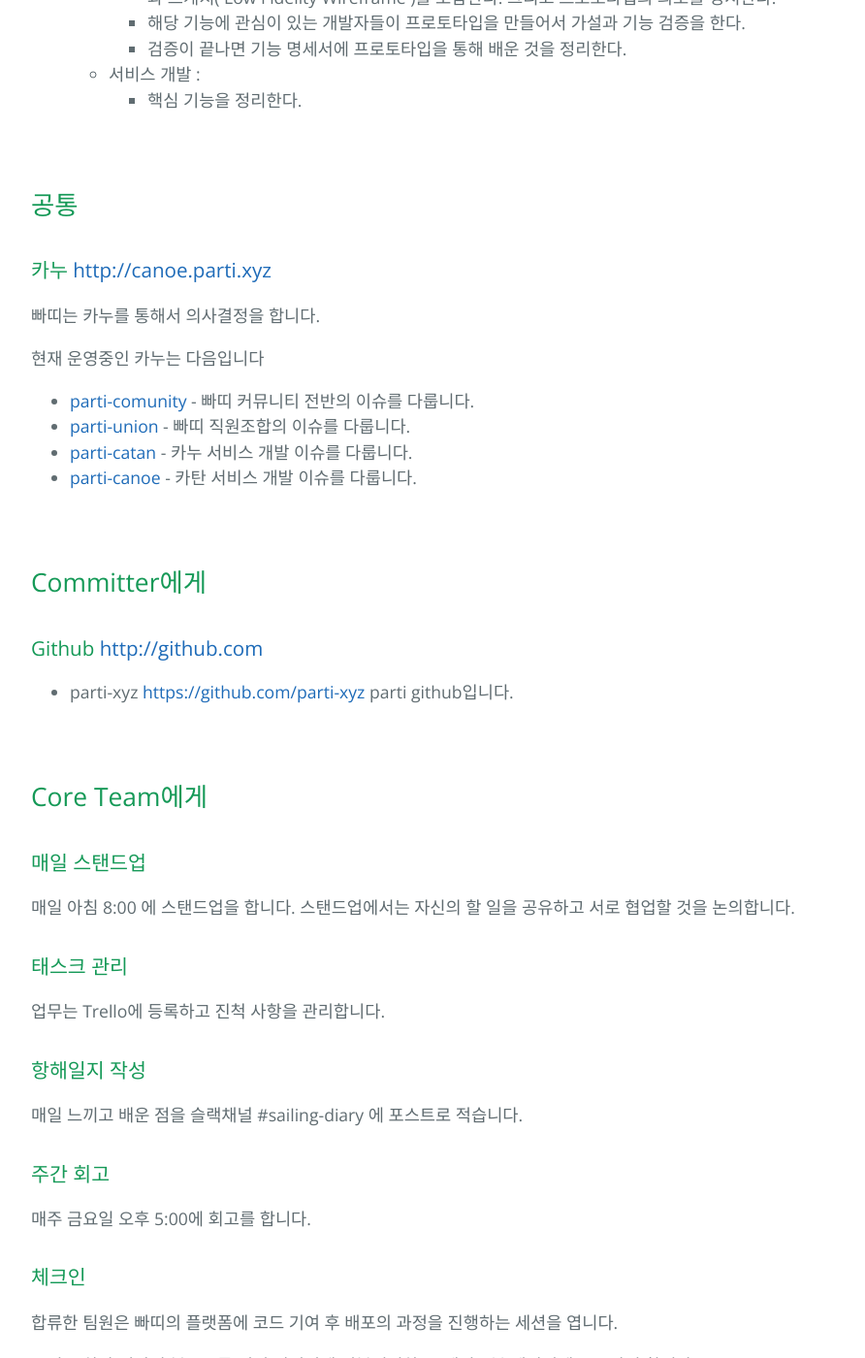
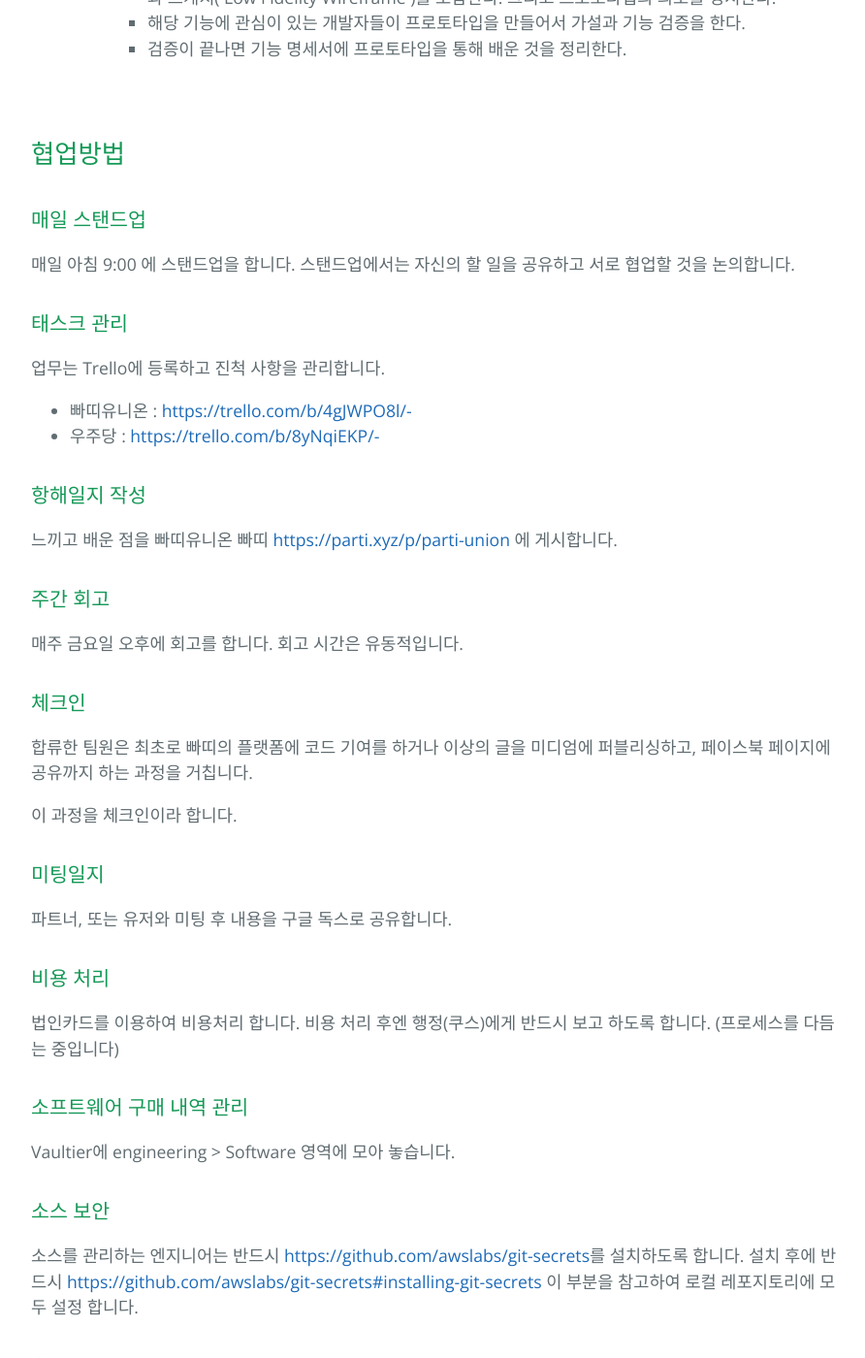
Before and after one commit to parti-coop/parti-group, a Jekyll site: the page built from docs/process.md, in a window 1280 px wide and 1400 px high, scrolled down 747 px. Shown: the whole window at 97% size, without its empty margins (192-1084 px from the left). Built offline with Jekyll 4.4.1, drawn with Linux system fonts in a browser that asks for light colours; our own code applies the rules of GitHub Pages for plain Markdown files; some of the changed text lies outside the part shown.

Commit message:
프로세스 정리합니다

```diff
--- a/docs/process.md
+++ b/docs/process.md
@@ -8,78 +8,44 @@
 
 &nbsp;
 
-## Process
+## 프로세스
 
-* 협업방식 : 매일 스탠드업, 태스크 관리, 주간 회고, 워크숍, 체크인, 글쓰기, 미팅일지
+* 협업방식 : 매일 스탠드업, 태스크 관리, 주간 회고, 워크숍, 체크인
 * 작업방식 :
   * 전략안 : 서비스의 먼 목표를 명시한 전략안 문서를 계속해서 업그레이드한다.
   * 프로토타입 :
     * 누구나 아이디어를 원페이지 기능 명세서로 만들어서 멤버들에게 제안한다. 명세서에는 기능 목록과 스케치( Low Fidelity Wireframe )를 포함한다. 그리고 프로토타입의 의도를 명시한다.
     * 해당 기능에 관심이 있는 개발자들이 프로토타입을 만들어서 가설과 기능 검증을 한다.
     * 검증이 끝나면 기능 명세서에 프로토타입을 통해 배운 것을 정리한다.
-  * 서비스 개발 :
-    * 핵심 기능을 정리한다.
 
 &nbsp;
 
-
-## 공통
-
-### 카누 <http://canoe.parti.xyz>
-
-빠띠는 카누를 통해서 의사결정을 합니다.
-
-현재 운영중인 카누는 다음입니다
-
-* [parti-comunity](http://canoe.parti.xyz/parti-community) - 빠띠 커뮤니티 전반의 이슈를 다룹니다.
-* [parti-union](http://canoe.parti.xyz/parti-union) - 빠띠 직원조합의 이슈를 다룹니다.
-* [parti-catan](http://canoe.parti.xyz/parti-catan) - 카누 서비스 개발 이슈를 다룹니다.
-* [parti-canoe](http://canoe.parti.xyz/parti-canoe) - 카탄 서비스 개발 이슈를 다룹니다.
-
-&nbsp;
-
-## Committer에게
-
-### Github <http://github.com>
-
-- parti-xyz <https://github.com/parti-xyz> parti github입니다.
-
-&nbsp;
-
-## Core Team에게
+## 협업방법
 
 ### 매일 스탠드업
 
-매일 아침 8:00 에 스탠드업을 합니다. 스탠드업에서는 자신의 할 일을 공유하고 서로 협업할 것을 논의합니다.
-
+매일 아침 9:00 에 스탠드업을 합니다. 스탠드업에서는 자신의 할 일을 공유하고 서로 협업할 것을 논의합니다.
 
 ### 태스크 관리
 
 업무는 Trello에 등록하고 진척 사항을 관리합니다.
 
+- 빠띠유니온 : <https://trello.com/b/4gJWPO8l/->
+- 우주당 : <https://trello.com/b/8yNqiEKP/->
+
 ### 항해일지 작성
 
-매일 느끼고 배운 점을 슬랙채널 #sailing-diary 에 포스트로 적습니다.
+느끼고 배운 점을 빠띠유니온 빠띠 <https://parti.xyz/p/parti-union> 에 게시합니다.
 
 ### 주간 회고
 
-매주 금요일 오후 5:00에 회고를 합니다.
+매주 금요일 오후에 회고를 합니다. 회고 시간은 유동적입니다.
 
 ### 체크인
 
-합류한 팀원은 빠띠의 플랫폼에 코드 기여 후 배포의 과정을 진행하는 세션을 엽니다.
-
-그리고 하나 이상의 블로그를 써서 미디엄에 퍼블리싱하고, 페이스북 페이지에 공유까지 합니다.
+합류한 팀원은 최초로 빠띠의 플랫폼에 코드 기여를 하거나 이상의 글을 미디엄에 퍼블리싱하고, 페이스북 페이지에 공유까지 하는 과정을 거칩니다.
 
 이 과정을 체크인이라 합니다.
-
-### 글쓰기 : 미디엄 <https://medium.com/parti-xyz-developers>
-
-빠띠의 멤버가 되면 미디엄에 퍼블리싱할 수 있습니다.
-
-현재는 2주에 하나의 글을 의무적으로 등록하는 실험을 진행 중입니다.
-
-글은 등록 후에 반드시 피어 리뷰를 받아야 합니다.
 
 ### 미팅일지
 
@@ -87,75 +53,71 @@
 
 ### 비용 처리
 
-법인카드를 이용하여 비용처리 합니다. 비용 처리 후엔 행정(시스)에게 반드시 보고 하도록 합니다. 단, 3만원 이상의 비용을 집행할 경우 행정(시스)에게 사전 허가를 득한 후 처리합니다. 허가와 보고는 모두 슬랙을 이용합니다. 법인카드 정보는 Vaultier(아래 도구 참조)에 관리되고 있습니다.
+법인카드를 이용하여 비용처리 합니다. 비용 처리 후엔 행정(쿠스)에게 반드시 보고 하도록 합니다. (프로세스를 다듬는 중입니다)
 
 ### 소프트웨어 구매 내역 관리
- 아래 설명된 도구 Vaultier에 engineering > Software 영역에 모아 놓습니다.
+
+Vaultier에 engineering > Software 영역에 모아 놓습니다.
 
 ### 소스 보안
  소스를 관리하는 엔지니어는 반드시 <https://github.com/awslabs/git-secrets>를 설치하도록 합니다.
  설치 후에 반드시 <https://github.com/awslabs/git-secrets#installing-git-secrets> 이 부분을 참고하여 로컬 레포지토리에 모두 설정 합니다.
 
-### 도구
+## 협업도구
 
-#### Slack <https://slack.com>
+### 빠띠유니온 빠띠 <https://parti.xyz/p/parti-union>
+
+빠띠를 의견 교환과 의사결정에 사용합니다.
+
+### Slack <https://slack.com>
 
 메신저. 휘발성이 강하므로 오래 남겨야 할 이야기보다는 주로 그때그때 필요한 대화가 오갑니다.
 
-#### Slack - Screenhero <https://screenhero.com>
+### Slack - Screenhero <https://screenhero.com>
 
 실시간 공동 작업 툴. parti 멤버이거나 초대 받으면 사용 가능합니다. <https://parti-xyz.slack.com/screenhero/setup> 여기서 다운로드 받아서 설치하시면 됩니다.
 
-#### Google Apps
+### Google Apps
 
-##### Google Groups - all all@parti.xyz
+#### Google Groups - all all@parti.xyz
 
 구글 parti 멤버가 되면 자동으로 가입이 됩니다.
 all@parti.xyz으로 발송된 메일은 모든 멤버가 자동으로 수신하게 됩니다. 그리고 자동으로 여기에 아카이브 됩니다.
 영속적으로 저장할 필요가 있는 정보나 심도 깊은 주제의 대화를 주로 나누게 됩니다.
 
-##### Google Groups - account account@parti.xyz
+#### Google Groups - account account@parti.xyz
 
 account@parti.xyz 메일 주소는 빠띠를 대표하는 메일 주소 역할을 합니다. 외부 서비스에 가입할 때 사용됩니다.
 구글 parti 멤버가 되면 @dalikim의 가이드를 받아 가입해야 합니다.
 
-##### Google Drive - parti <https://goo.gl/M5XdQo>
+#### Google Drive - parti <https://goo.gl/M5XdQo>
 
 공용 문서함. 구글 parti 멤버가 되면 자동 공유 됩니다. 주로 내부 공개 문서가 저장됩니다.
 
-##### Google Hangout <https://hangouts.google.com>
+### Trello <https://trello.com>
 
-원격 회의 도구.
+태스크 관리 도구입니다.
 
-parti에서는 하나 혹은 그 이상의 행아웃을 미리 만들고 재사용합니다. 미리 만들어진 행아웃 링크는 slack #-all 채널의 info에 pin되어 있습니다.
+트렐로를 더 편하게 사용할 수 있게 해주는 크롬 확장프로그램입니다.
 
-#### Github <http://github.com>
+- Card Color Titles for Trello <https://chrome.google.com/webstore/detail/card-color-titles-for-tre/hpmobkglehhleflhaefmfajhbdnjmgim>
+- Trello Card Numbers <https://chrome.google.com/webstore/detail/trello-card-numbers/kadpkdielickimifpinkknemjdipghaf>
+
+### Vaultier <http://vault.ufofactory.net>
+
+비밀번호나 기타 보안에 민감한 자료를 관리하는 곳입니다. 쓰는 방법이 낯설기 때문에 @dalikim에게 직접 가이드 받도록 합니다.
+
+### Github <http://github.com>
+
+소스 이력을 관리하는 툴입니다.
 
 - parti-xyz <https://github.com/parti-xyz> parti github입니다.
 - parti-group <https://github.com/parti-xyz/parti-group> parti 전반적인 문서를 관리합니다.
 
-#### Trello <https://trello.com>
-
-태스크 관리 도구입니다.
-
-트렐로를 더 편하게 사용할 수 있게 해주는 크롬 확장프로그램입니다.
-* Card Color Titles for Trello
-    * https://chrome.google.com/webstore/detail/card-color-titles-for-tre/hpmobkglehhleflhaefmfajhbdnjmgim
-* Trello Card Numbers
-    * https://chrome.google.com/webstore/detail/trello-card-numbers/kadpkdielickimifpinkknemjdipghaf
-
-
-
-
-
-#### Vaultier <http://vault.ufofactory.net>
-
-비밀번호나 기타 보안에 민감한 자료를 관리하는 곳입니다. 쓰는 방법이 낯설기 때문에 @dalikim에게 직접 가이드 받도록 합니다.
-
-#### Engine Yard <https://cloud.engineyard.com>
+### Engine Yard <https://cloud.engineyard.com>
 
 인프라 관리 도구. 엔지니어링 관련된 분만 쓰시면 됩니다. <https://goo.gl/9xAPkY>를 참조해 주세요.
 
-#### Cloudflare <https://www.cloudflare.com>
+### Cloudflare <https://www.cloudflare.com>
 
 도메인네임을 관리합니다.
```
